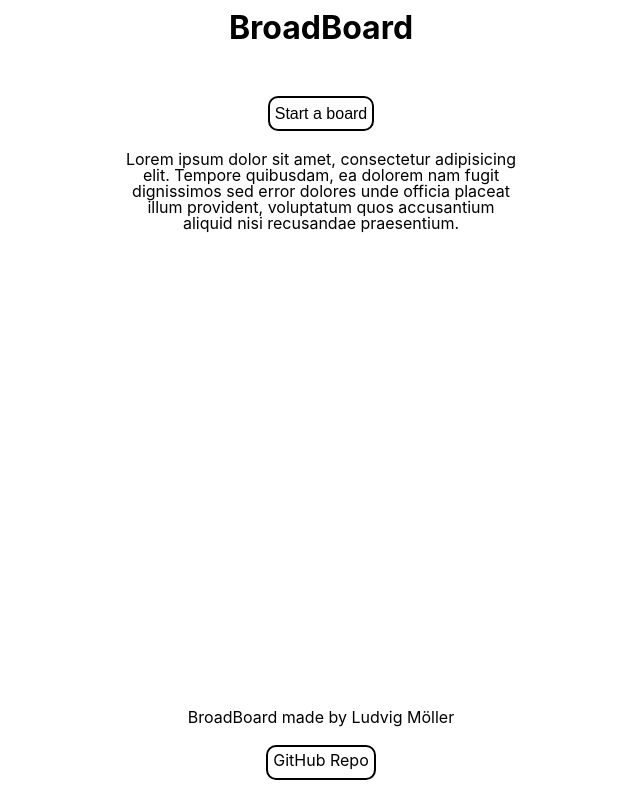
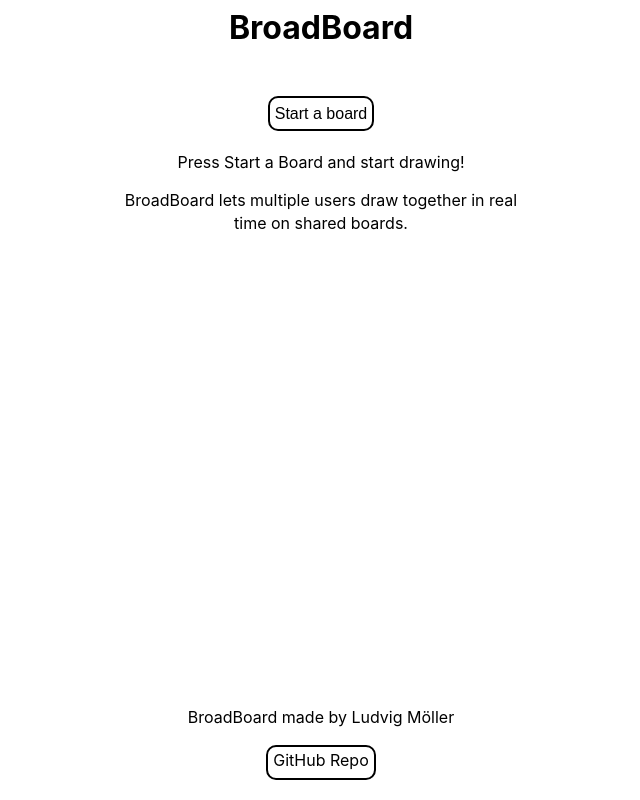
Before and after one commit to ludvig-moller/broad-board, a React (Vite) app in the folder frontend/: page / in a window 1280 px wide. Shown: the whole page, without its empty margins (319-959 px from the left). Built offline with nearby package versions, Linux system fonts and the light colour scheme.

Commit message:
Update landing page info text and styling

```diff
--- a/frontend/src/pages/LandingPage.tsx
+++ b/frontend/src/pages/LandingPage.tsx
@@ -4,11 +4,10 @@
     return (
         <div className="landing-page-container">
             <StartBoardButton />
-            <p className="landing-page-info">
-                Lorem ipsum dolor sit amet, consectetur adipisicing elit.
-                Tempore quibusdam, ea dolorem nam fugit dignissimos sed error dolores unde officia placeat illum provident,
-                voluptatum quos accusantium aliquid nisi recusandae praesentium.
-            </p>
+            <div className="landing-page-info">
+                <p>Press Start a Board and start drawing!</p>
+                <p>BroadBoard lets multiple users draw together in real time on shared boards.</p>
+            </div>
         </div>
     );
 }
--- a/frontend/src/styles/base/_typography.scss
+++ b/frontend/src/styles/base/_typography.scss
@@ -6,6 +6,7 @@
 
 p {
     font-size: medium;
+    line-height: 1.4;
 }
 
 span {
--- a/frontend/src/styles/pages/_landing.scss
+++ b/frontend/src/styles/pages/_landing.scss
@@ -8,6 +8,9 @@
 }
 
 .landing-page-info {
+    display: flex;
+    flex-direction: column;
+    gap: 16px;
     text-align: center;
     max-width: 400px;
 }
```
